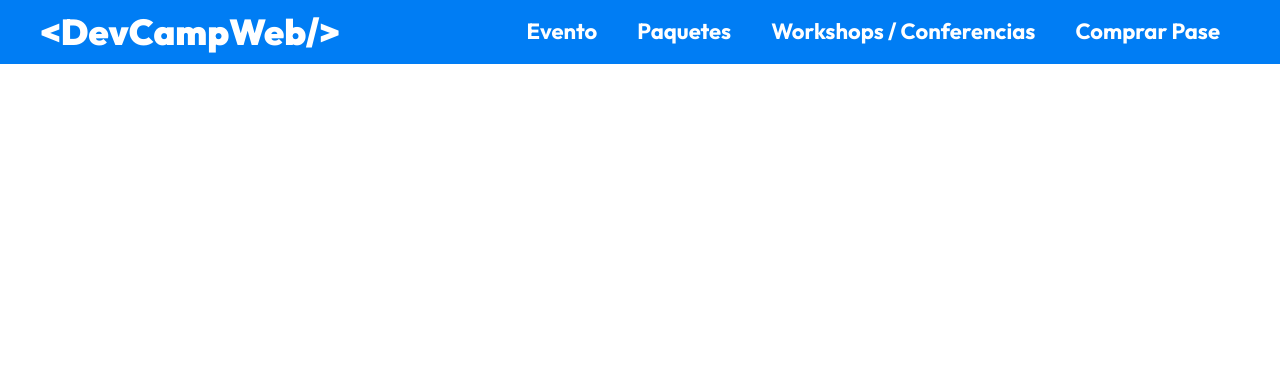
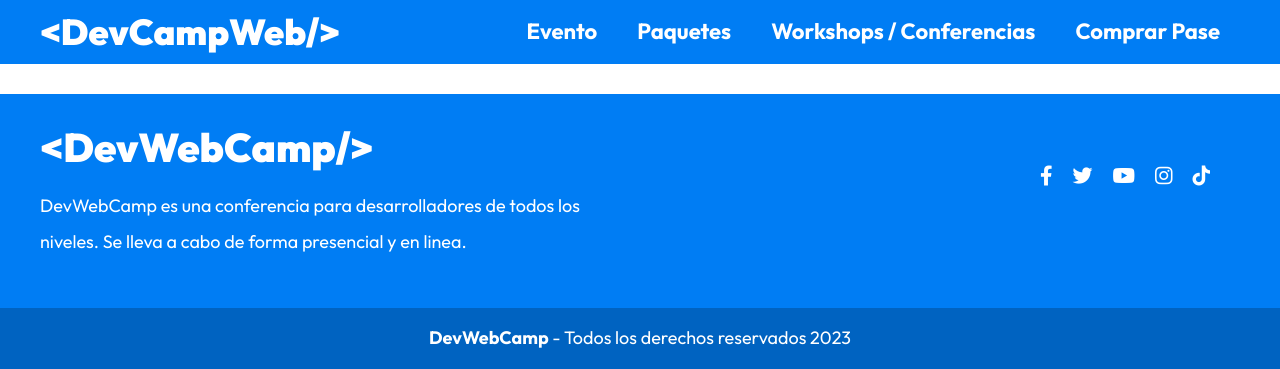
Before and after one commit to Cristianpan/Curso-web, a PHP site: page /views/layout.php in a window 1280 px wide. Shown: the part 601-970 px from the top of the page. Before the commit the page ends 665 px from the top, so only its background shows below. Run offline with PHP 8.4, Linux system fonts and the light colour scheme; the template is opened without the code that fills it, so the values that code supplies are empty; some libraries are stand-ins or nearby versions.

Commit message:
Seccion 82: Finalizada
videos: 686 - 688

```diff
--- a/devWebCamp/models/Email.php
+++ b/devWebCamp/models/Email.php
@@ -25,7 +25,7 @@ class Email {
         $contenido = "<html>";
         $contenido .= "<p><strong>Hola ". $this->nombre . "</strong> Has creado tu cuenta en UpTask.
         Solo debes de confirmarla haciendo click en el siguiente enlace</p>";
-        $contenido .= "<p>Presiona aquí: <a href='http://localhost:3000/confirmar?token=" . $this->token . "'>Confirmar cuenta</a></p>";
+        $contenido .= "<p>Presiona aquí: <a href='". $_ENV['PAGE_HOST'] ."/confirmar?token=" . $this->token . "'>Confirmar cuenta</a></p>";
         $contenido .= "<p>Si no solicitaste esta cuenta, puedes ignorar este mensaje</p>";
         $contenido .= "</html>";
 
@@ -44,7 +44,7 @@ class Email {
         $contenido = "<html>";
         $contenido .= "<p><strong>Hola ". $this->nombre . "</strong> Has solicitado restablecer tu contraseña.
         Haz click en el siguiente enlace para poder hacerlo</p>";
-        $contenido .= "<p>Presiona aquí: <a href='http://localhost:3000/restablecer?token=" . $this->token . "'>Restablecer Contraseña</a></p>";
+        $contenido .= "<p>Presiona aquí: <a href='". $_ENV['PAGE_HOST'] ."/confirmar?token=" . $this->token . "'>Restablecer Contraseña</a></p>";
         $contenido .= "<p>Si no solicitaste restablecer tu contraseña, puedes ignorar este mensaje</p>";
         $contenido .= "</html>";
 
--- a/devWebCamp/src/scss/UI/_index.scss
+++ b/devWebCamp/src/scss/UI/_index.scss
@@ -1,2 +1,4 @@
 @forward 'formulario';
 @forward 'header';
+@forward 'footer';
+@forward 'sociales';
--- /dev/null
+++ b/devWebCamp/src/scss/UI/footer/_footer.scss
@@ -0,0 +1,43 @@
+@use 'base/variables' as v;
+@use 'base/mixins' as m;
+
+.footer{
+    background-color: v.$azul;
+    margin-top: 3rem;
+    padding-top: 3rem;
+    color: v.$blanco;
+
+    &__grid {
+        @include m.container;
+        @include m.tablet {
+            @include m.grid(2, 3rem);
+        }
+    }
+
+    &__logo {
+        @include m.logo;
+        @include m.flowing-text(2rem,4rem)
+    }
+
+    &__text {
+        line-height: 2;
+        text-align: center;
+
+        @include m.tablet {
+            text-align: start;
+        }
+    }
+
+    &__copyright {
+        background-color: darken(v.$azul, 10%);
+        margin: 3rem 0 0 0;
+        padding: 2rem 0;
+        text-align: center;
+        font-size: 1.8rem;
+        font-weight: bolder;
+
+        &--regular {
+            font-weight: normal;
+        }
+    }
+}
--- /dev/null
+++ b/devWebCamp/src/scss/UI/footer/_index.scss
@@ -0,0 +1 @@
+@forward 'footer';
--- /dev/null
+++ b/devWebCamp/src/scss/UI/sociales/_index.scss
@@ -0,0 +1 @@
+@forward 'sociales';
--- /dev/null
+++ b/devWebCamp/src/scss/UI/sociales/_sociales.scss
@@ -0,0 +1,15 @@
+@use 'base/mixins' as m;
+@use 'base/variables' as v;
+
+.menu-redes{
+    @include m.menu-socialMedia(v.$blanco, 2rem);
+    display: flex;
+    justify-content: center;
+    gap: 2rem;
+    margin: 4rem 0;
+
+    @include m.tablet {
+        justify-content: flex-end;
+        margin-right: 3rem;
+    }
+}
--- a/devWebCamp/src/scss/base/_mixins.scss
+++ b/devWebCamp/src/scss/base/_mixins.scss
@@ -89,3 +89,42 @@
         margin: 0;
     }
 }
+
+@mixin menu-socialMedia($color, $size){
+
+    &__link {
+        &::before{
+            color: $color;
+            font-size: $size;
+            display: inline-block;
+            font-style: normal;
+            text-rendering: auto;
+            -webkit-font-smoothing: antialised;
+            font-family: "Font Awesome 6 Brands";
+        }
+
+        &:nth-of-type(1)::before{
+            content: "\f39e";
+        }
+        &:nth-of-type(2)::before {
+            content: "\f099";
+        }
+
+        &:nth-of-type(3):before {
+            content: "\f167";
+        }
+
+        &:nth-of-type(4):before {
+            content: "\f16d";
+        }
+
+        &:nth-of-type(5)::before {
+            content: "\e07b";
+        }
+
+    }
+
+    &__ocultar {
+        display: none;
+    }
+}
--- a/devWebCamp/views/templates/footer.php
+++ b/devWebCamp/views/templates/footer.php
@@ -0,0 +1,37 @@
+<footer class="footer">
+    <div class="footer__grid">
+        <div class="footer__content">
+            <h3 class="footer__logo">&#60;DevWebCamp/></h3>
+
+            <p class="footer__text">
+                DevWebCamp es una conferencia para desarrolladores de todos los niveles. Se lleva a cabo
+                de forma presencial y en linea.
+            </p>
+        </div>
+
+        <nav class="menu-redes">
+            <a class="menu-redes__link" rel="noopener noreferrer" target="_blank" href="#">
+                <span class="menu-redes__ocultar">Facebook</span>
+            </a>
+            <a class="menu-redes__link" rel="noopener noreferrer" target="_blank" href="#">
+                <span class="menu-redes__ocultar">Twitter</span>
+            </a>
+            <a class="menu-redes__link" rel="noopener noreferrer" target="_blank" href="#">
+                <span class="menu-redes__ocultar">YouTube</span>
+            </a>
+            <a class="menu-redes__link" rel="noopener noreferrer" target="_blank" href="#">
+                <span class="menu-redes__ocultar">Instagram</span>
+            </a>
+            <a class="menu-redes__link" rel="noopener noreferrer" target="_blank" href="#">
+                <span class="menu-redes__ocultar">Tiktok</span>
+            </a>
+        </nav>
+
+    </div>
+
+    <p class="footer__copyright">
+        DevWebCamp
+        <span class="footer__copyright--regular"> - Todos los derechos reservados <?= date('Y') ?></span>
+    </p>
+
+</footer>
```
Also changed, not shown: devWebCamp/.htaccess (added), devWebCamp/public/.htaccess (added), devWebCamp/public/build/css/app.css, 8 other files.
